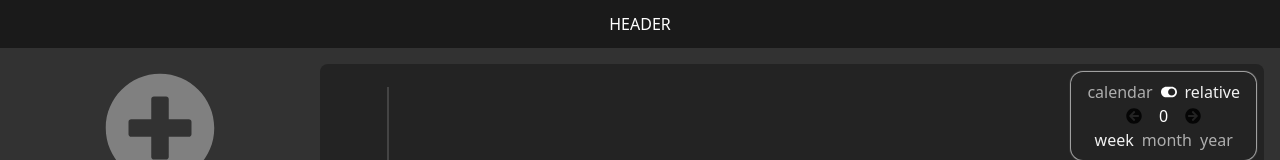
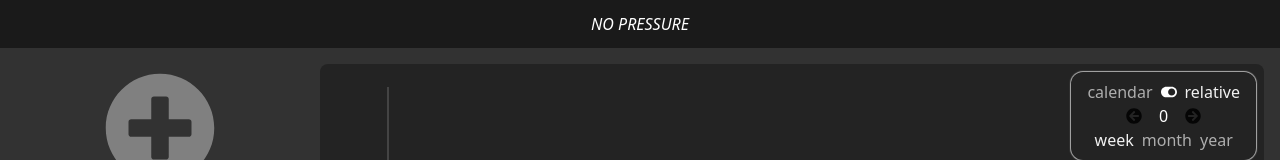
Before and after one commit to serious-pavel/no-pressure, a React (Vite) app: page / in a window 1280 px wide. Shown: the top 160 px of the page. Built offline with nearby package versions, Linux system fonts and the light colour scheme.

Commit message:
add new header component to the main page

```diff
--- a/src/App.tsx
+++ b/src/App.tsx
@@ -8,6 +8,7 @@ import AddReading from "./components/AddReading.tsx"
 import TimeRangeControls from "./components/TimeRangeControls.tsx"
 import {getVisibleReadings} from "./functions/timeRangeHelper.tsx"
 import ReadingModal from "./components/ReadingModal.tsx"
+import Header from "./components/Header.tsx";
 
 const initialBPList: BPReading[] =
   localStorage.getItem('bplist')
@@ -120,7 +121,7 @@ function App() {
           onDelete={handleDeleteReading}
         />
       }
-      <header>HEADER</header>
+      <Header/>
       <main className="main">
         <AddReading
           setBPList={setBPList}
```
